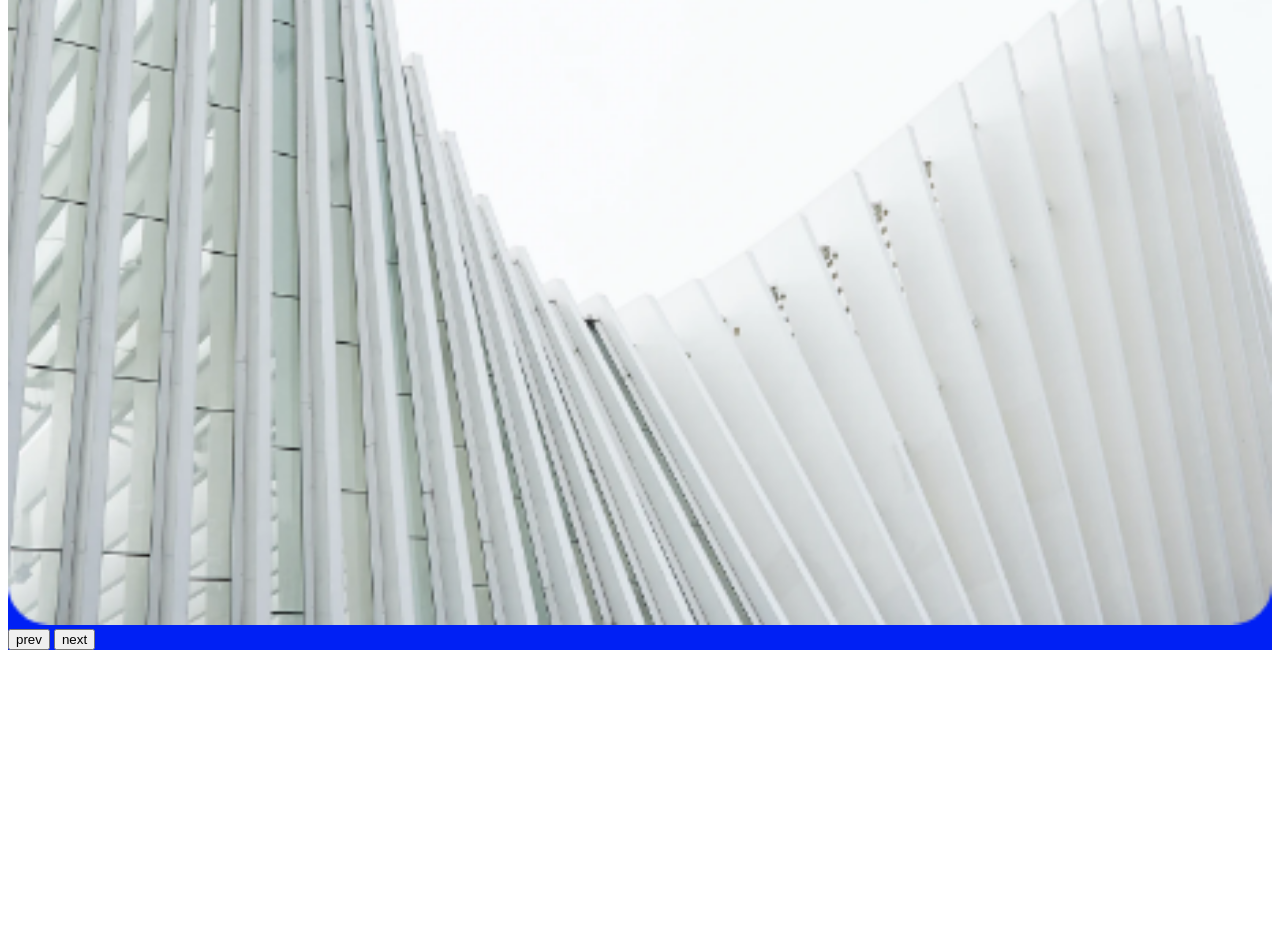
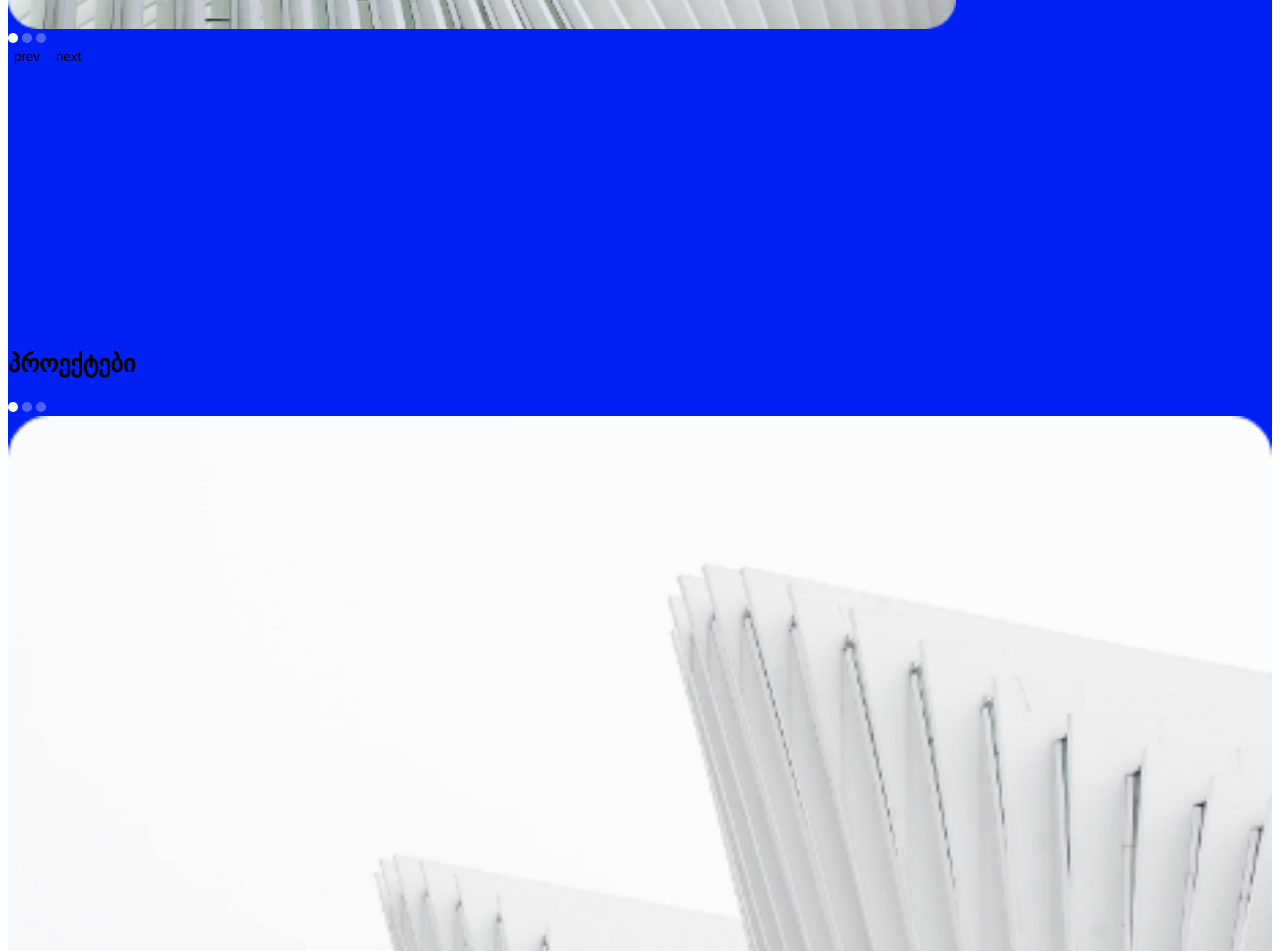
Before and after one commit to Lelamakh/anim, a plain HTML site: page index.html in a window 1280 px wide. Shown: the part 1680-2631 px from the top of the page. Before the commit the page ends 2338 px from the top, so only its background shows below. Drawn offline with Linux system fonts and the light colour scheme.

Commit message:
addded another section structure in HTML

```diff
--- a/index.html
+++ b/index.html
@@ -36,7 +36,7 @@
       </div>
       <div class="slider-pagination"></div>
       <div class="dots">
-        <span class="dot"></span>
+        <span class="dot active"></span>
         <span class="dot"></span>
         <span class="dot"></span>
       </div>
@@ -45,5 +45,25 @@
         <button class="next">next</button>
       </div>
     </section>
+
+    <section>
+      <h2 class="section-title">პროექტები</h2>
+      <div class="project-pagination">
+        <div class="dots">
+          <span class="dot active"></span>
+          <span class="dot"></span>
+          <span class="dot"></span>
+        </div>
+        <div class="slider">
+          <div class="slider-box">
+            <img src="src/img/rec4.png" alt="rec4" />
+            <p>
+              ჩვენი მიმდინარე პროექტი, რომელიც შენდება დიდუბეში, წერეთლის 143
+              ნომერში
+            </p>
+          </div>
+        </div>
+      </div>
+    </section>
   </body>
 </html>
--- a/src/css/style.css
+++ b/src/css/style.css
@@ -8,6 +8,10 @@ a {
 }
 ul {
   list-style: none;
+}
+button {
+  border: none;
+  background: none;
 }
 img {
   width: 100%;
@@ -29,4 +33,34 @@ header {
 }
 section {
   background-color: #0020f4;
+  padding-top: 200px;
+  padding-bottom: 65px;
 }
+.img-wrapper img {
+  display: inline-block;
+  vertical-align: middle;
+}
+.img-wrapper img:first-child {
+  max-width: 707px;
+  width: 100%;
+  margin-right: 25px;
+}
+.img-wrapper img:nth-child(2) {
+  max-width: 948px;
+  width: 100%;
+}
+.dot {
+  display: inline-block;
+  width: 10px;
+  height: 10px;
+  background-color: #ffffff;
+  opacity: 0.3;
+  border-radius: 50%;
+}
+.dot.active {
+  opacity: 1;
+}
+.slider-pagination > div {
+  display: inline-block;
+  vertical-align: middle;
+}
```
